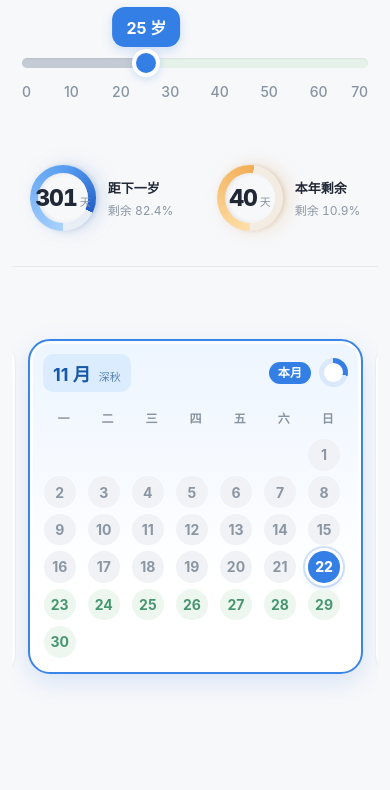
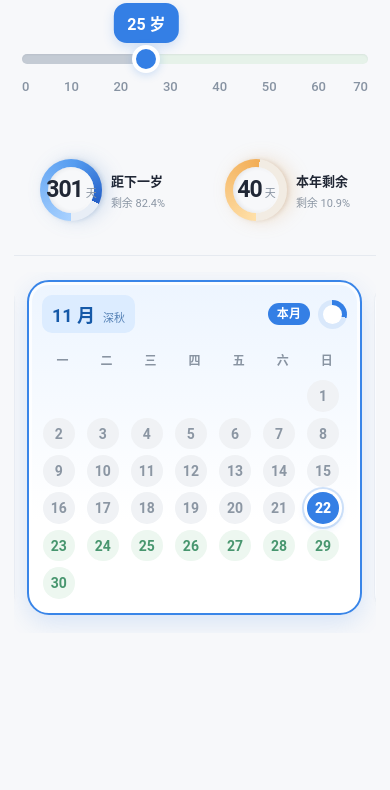
Before and after one commit to 2271259387/life-countdown, a plain HTML site: page index.html in a window 390 px wide. Shown: the part 74-864 px from the top of the page. Drawn offline with Linux system fonts and the light colour scheme.

Commit message:
Improve Android mobile layout and calendar spacing

```diff
--- a/css/style.css
+++ b/css/style.css
@@ -200,3 +200,98 @@ button,input{font:inherit}button{-webkit-tap-highlight-color:transparent;cursor:
 .progress-ring:after{content:none!important;display:none!important}
 .ring-hole strong{font-size:23px;font-weight:760}
 .ring-copy span{font-variant-numeric:tabular-nums}
+
+
+/* Android and compact-phone layout refinements */
+@media(max-width:680px){
+  body{
+    font-family:Roboto,"Noto Sans SC","Noto Sans CJK SC",-apple-system,BlinkMacSystemFont,sans-serif;
+  }
+  .app{
+    min-height:100svh;
+    height:auto;
+    grid-template-rows:auto auto auto;
+    align-content:start;
+    gap:8px;
+    padding:calc(12px + env(safe-area-inset-top)) 14px calc(22px + env(safe-area-inset-bottom));
+  }
+  .topbar{min-height:54px}
+  .brand-block h1{font-size:27px;letter-spacing:-.045em}
+  .icon-button{width:42px;height:42px}
+  .life-panel{
+    grid-template-columns:minmax(0,1fr);
+    padding:8px 0 18px;
+    gap:18px;
+  }
+  .life-scale-wrap{margin:46px 8px 0;padding-bottom:24px}
+  .current-age-badge{font-size:16px;padding:8px 13px}
+  .scale-labels{font-size:13px}
+  .rings{
+    width:100%;
+    display:grid;
+    grid-template-columns:repeat(2,minmax(0,1fr));
+    gap:8px;
+  }
+  .ring-card{
+    min-width:0;
+    min-height:94px;
+    padding:4px 0;
+    gap:9px;
+    justify-content:center;
+  }
+  .progress-ring{width:62px;flex:0 0 62px}
+  .ring-copy{min-width:0;text-align:left}
+  .ring-copy b{font-size:13px;white-space:nowrap}
+  .ring-copy span{font-size:11px;white-space:nowrap}
+  .calendar-panel{
+    min-height:0;
+    height:auto;
+    padding:8px 0 0;
+    display:block;
+    overflow:visible;
+  }
+  .year-grid{
+    height:auto;
+    min-height:0;
+    width:100%;
+    display:grid;
+    grid-auto-flow:column;
+    grid-auto-columns:min(86vw,390px);
+    grid-template-columns:repeat(12,min(86vw,390px));
+    grid-template-rows:auto;
+    align-items:start;
+    gap:12px;
+    padding:8px 14px 18px;
+    overflow-x:auto;
+    overflow-y:hidden;
+    touch-action:pan-x pan-y;
+    -webkit-overflow-scrolling:touch;
+    scroll-snap-type:x mandatory;
+    scrollbar-width:none;
+  }
+  .year-grid::-webkit-scrollbar{display:none}
+  .month-card{
+    width:100%;
+    height:auto;
+    aspect-ratio:1;
+    align-self:start;
+    padding:13px;
+    grid-template-rows:38px minmax(0,1fr);
+    gap:9px;
+  }
+  .month-card.current-month{transform:none}
+  .month-head{height:38px;min-height:38px}
+  .month-name strong{font-size:18px}
+  .month-name span{font-size:11px}
+  .weekday{font-size:12px}
+  .day-date{font-size:14px}
+}
+@media(max-width:380px){
+  .app{padding-inline:11px}
+  .rings{gap:3px}
+  .ring-card{gap:6px}
+  .progress-ring{width:56px;flex-basis:56px}
+  .ring-copy b{font-size:12px}
+  .ring-copy span{font-size:10px}
+  .year-grid{grid-auto-columns:88vw;grid-template-columns:repeat(12,88vw);padding-inline:10px}
+}
```
